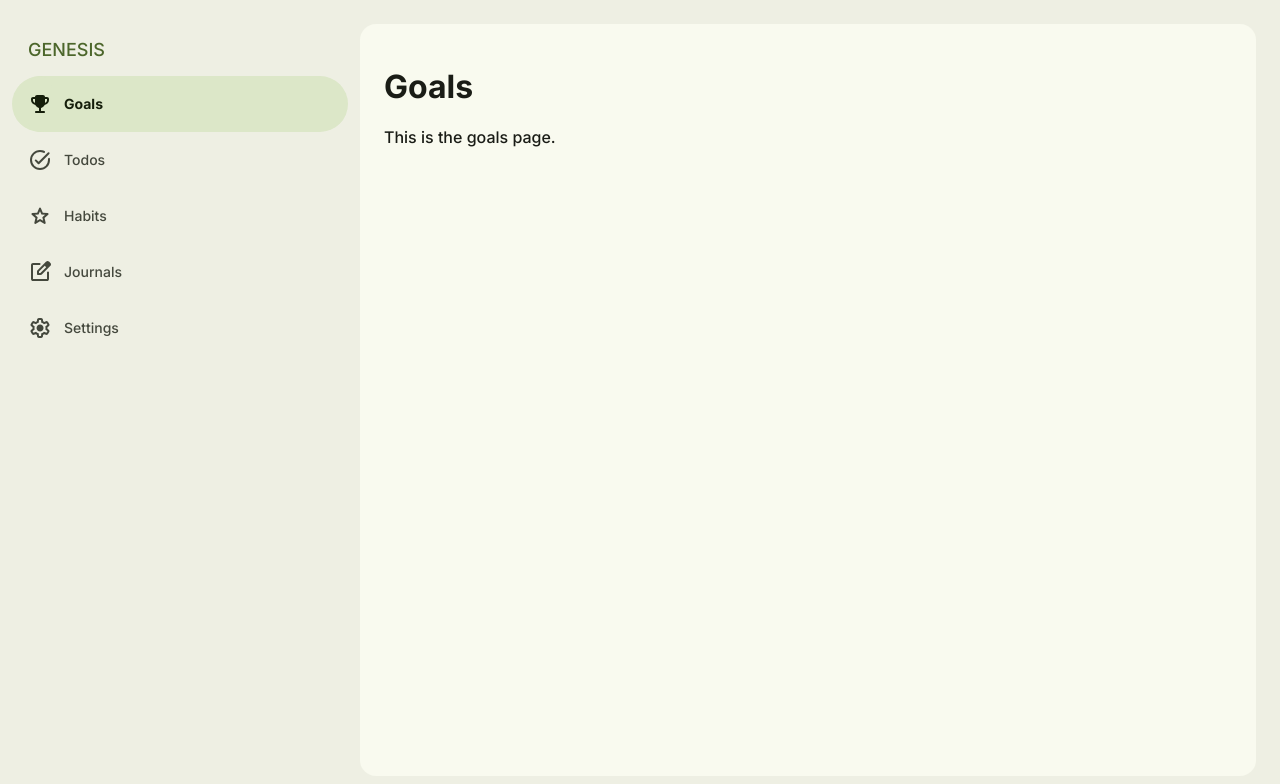
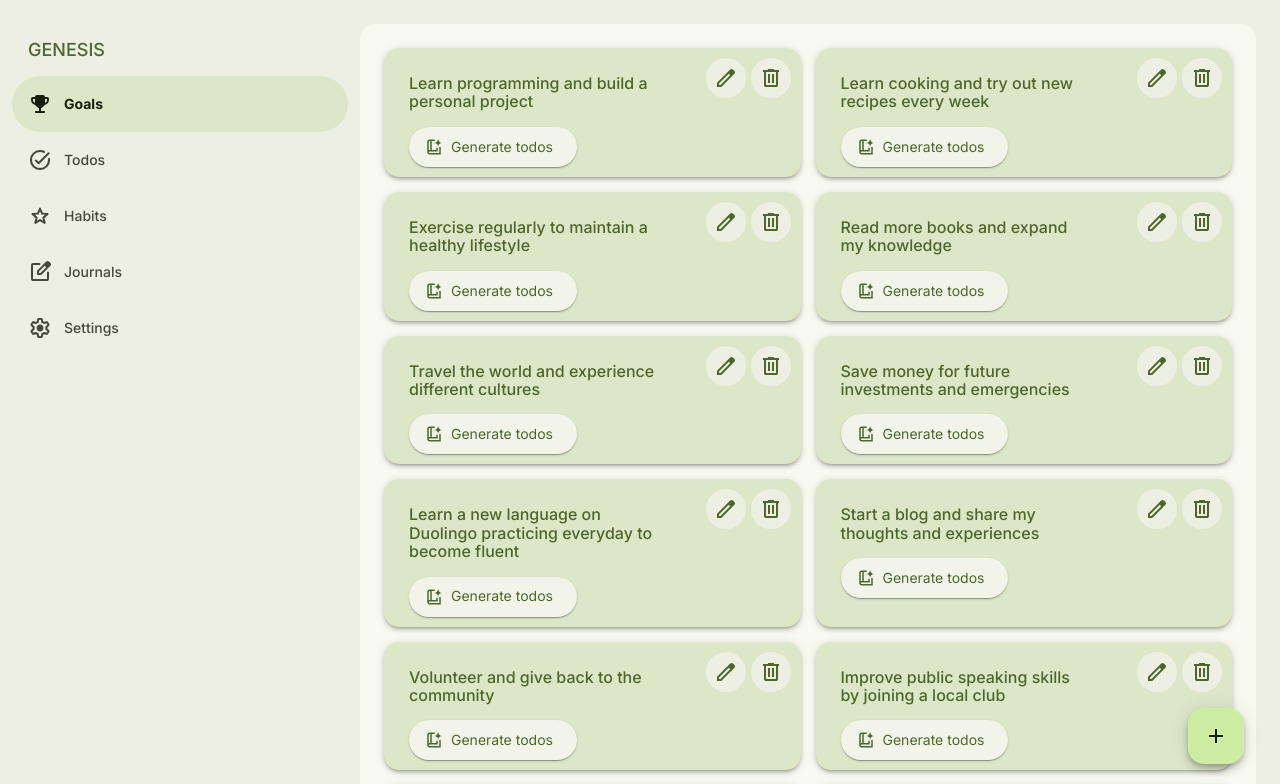
Before and after one commit to shravzzv/Genesis-precursor-client, a React (Vite) app: page /goals in a window 1280 px wide. Shown: the top 784 px of the page. Built offline with nearby package versions, Linux system fonts and the light colour scheme.

Commit message:
feat: add Goal component and Goals page with goal management functionality

```diff
--- a/package.json
+++ b/package.json
@@ -11,6 +11,7 @@
   },
   "dependencies": {
     "normalize.css": "^8.0.1",
+    "prop-types": "^15.8.1",
     "react": "^18.3.1",
     "react-dom": "^18.3.1",
     "react-router-dom": "^7.1.1"
--- /dev/null
+++ b/src/components/Goal.jsx
@@ -0,0 +1,56 @@
+import '../styles/Goal.css'
+import PropTypes from 'prop-types'
+
+Goal.propTypes = {
+  name: PropTypes.string.isRequired,
+  id: PropTypes.number.isRequired,
+  showGenerateTodos: PropTypes.bool,
+  handleUpdate: PropTypes.func,
+  handleDelete: PropTypes.func,
+}
+
+export default function Goal({ name, id, showGenerateTodos, handleDelete }) {
+  return (
+    <article className='goal'>
+      <p className='name'>{name}</p>
+
+      {showGenerateTodos && (
+        <button className='elevated'>
+          <svg
+            xmlns='http://www.w3.org/2000/svg'
+            height='24px'
+            viewBox='0 -960 960 960'
+            width='24px'
+          >
+            <path d='M200-313q10-3 19.5-5t20.5-2h40v-480h-40q-17 0-28.5 11.5T200-760v447Zm40 233q-50 0-85-35t-35-85v-560q0-50 35-85t85-35h280v80H360v480h240v-120h80v200H240q-17 0-28.5 11.5T200-200q0 17 11.5 28.5T240-160h520v-320h80v400H240Zm-40-233v-487 487Zm500-167q0-92 64-156t156-64q-92 0-156-64t-64-156q0 92-64 156t-156 64q92 0 156 64t64 156Z' />
+          </svg>
+          <span>Generate todos</span>
+        </button>
+      )}
+
+      <div className='controls'>
+        <button className='icon'>
+          <svg
+            xmlns='http://www.w3.org/2000/svg'
+            height='24px'
+            viewBox='0 -960 960 960'
+            width='24px'
+          >
+            <path d='M200-200h57l391-391-57-57-391 391v57Zm-80 80v-170l528-527q12-11 26.5-17t30.5-6q16 0 31 6t26 18l55 56q12 11 17.5 26t5.5 30q0 16-5.5 30.5T817-647L290-120H120Zm640-584-56-56 56 56Zm-141 85-28-29 57 57-29-28Z' />
+          </svg>
+        </button>
+
+        <button className='icon' onClick={() => handleDelete(id)}>
+          <svg
+            xmlns='http://www.w3.org/2000/svg'
+            height='24px'
+            viewBox='0 -960 960 960'
+            width='24px'
+          >
+            <path d='M280-120q-33 0-56.5-23.5T200-200v-520h-40v-80h200v-40h240v40h200v80h-40v520q0 33-23.5 56.5T680-120H280Zm400-600H280v520h400v-520ZM360-280h80v-360h-80v360Zm160 0h80v-360h-80v360ZM280-720v520-520Z' />
+          </svg>
+        </button>
+      </div>
+    </article>
+  )
+}
--- a/src/pages/Goals.jsx
+++ b/src/pages/Goals.jsx
@@ -1,13 +1,125 @@
+import '../styles/Goals.css'
+import Goal from '../components/Goal'
 import Navbar from '../components/Navbar'
+import { useState } from 'react'
 
 export default function Goals() {
+  let id = 15
+  const data = [
+    { name: 'Learn programming and build a personal project', id: 1 },
+    { name: 'Learn cooking and try out new recipes every week', id: 2 },
+    { name: 'Exercise regularly to maintain a healthy lifestyle', id: 3 },
+    { name: 'Read more books and expand my knowledge', id: 4 },
+    { name: 'Travel the world and experience different cultures', id: 5 },
+    { name: 'Save money for future investments and emergencies', id: 6 },
+    {
+      name: 'Learn a new language on Duolingo practicing everyday to become fluent',
+      id: 7,
+    },
+    { name: 'Start a blog and share my thoughts and experiences', id: 8 },
+    { name: 'Volunteer and give back to the community', id: 9 },
+    { name: 'Improve public speaking skills by joining a local club', id: 10 },
+    { name: 'Take a photography course and improve my skills', id: 11 },
+    { name: 'Meditate daily to improve mental health', id: 12 },
+    { name: 'Learn to play a musical instrument', id: 13 },
+    { name: 'Create a personal website to showcase my portfolio', id: 14 },
+  ]
+
+  const [isCreateFormOpen, setIsCreateFormOpen] = useState(false)
+  const [goals, setGoals] = useState(data)
+  const [newGoalName, setNewGoalName] = useState('')
+
+  const handleDelete = (id) => {
+    setGoals(goals.filter((goal) => goal.id !== id))
+  }
+
+  const handleUpdate = (id, newName) => {
+    setGoals(
+      goals.map((goal) => (goal.id === id ? { ...goal, name: newName } : goal))
+    )
+  }
+
+  const handleSubmit = (e) => {
+    e.preventDefault()
+    goals.push({ name: newGoalName, id: id++ })
+    setNewGoalName('')
+    setIsCreateFormOpen(false)
+  }
+
   return (
     <>
       <Navbar />
-      <main className='pane'>
-        <h1>Goals</h1>
-        <p>This is the goals page.</p>
+      <main className='pane goals'>
+        {goals.map((goal) => (
+          <Goal
+            key={goal.id}
+            id={goal.id}
+            name={goal.name}
+            showGenerateTodos
+            handleUpdate={handleUpdate}
+            handleDelete={handleDelete}
+          />
+        ))}
+        <button
+          className='addGoal fab'
+          onClick={() => setIsCreateFormOpen(true)}
+        >
+          <svg
+            xmlns='http://www.w3.org/2000/svg'
+            height='24px'
+            viewBox='0 -960 960 960'
+            width='24px'
+          >
+            <path d='M440-440H200v-80h240v-240h80v240h240v80H520v240h-80v-240Z' />
+          </svg>
+        </button>
+
+        <dialog open={isCreateFormOpen}>
+          <svg
+            xmlns='http://www.w3.org/2000/svg'
+            height='24px'
+            viewBox='0 -960 960 960'
+            width='24px'
+            className='icon'
+          >
+            <path d='M280-120v-80h160v-124q-49-11-87.5-41.5T296-442q-75-9-125.5-65.5T120-640v-40q0-33 23.5-56.5T200-760h80v-80h400v80h80q33 0 56.5 23.5T840-680v40q0 76-50.5 132.5T664-442q-18 46-56.5 76.5T520-324v124h160v80H280Zm0-408v-152h-80v40q0 38 22 68.5t58 43.5Zm200 128q50 0 85-35t35-85v-240H360v240q0 50 35 85t85 35Zm200-128q36-13 58-43.5t22-68.5v-40h-80v152Zm-200-52Z' />
+          </svg>
+
+          <div className='headline'>Create a goal</div>
+
+          <form onSubmit={handleSubmit}>
+            <div className='formControl'>
+              <label htmlFor='name'>Name:</label>
+              <input
+                type='text'
+                name='name'
+                id='name'
+                required
+                placeholder='a smart goal'
+                value={newGoalName}
+                onChange={(e) => setNewGoalName(e.target.value)}
+              />
+            </div>
+
+            <div className='actions'>
+              <button
+                className='text'
+                type='button'
+                onClick={() => setIsCreateFormOpen(false)}
+              >
+                Cancel
+              </button>
+              <button type='submit' className='filled'>
+                Create
+              </button>
+            </div>
+          </form>
+        </dialog>
       </main>
     </>
   )
 }
+
+// todo: implement the addGoal functionality
+// todo: implment the generateTodos functionality
+// todo: implement the updateGoal functionality
--- /dev/null
+++ b/src/styles/Goal.css
@@ -0,0 +1,46 @@
+.goal {
+  background-color: var(--secondary-container);
+  padding: 10px 25px;
+  border-radius: 15px;
+  box-shadow: var(--elevation-level-2);
+  position: relative;
+
+  .name {
+    color: var(--primary);
+    max-width: 250px;
+  }
+
+  .controls {
+    position: absolute;
+    top: 10px;
+    right: 10px;
+    display: flex;
+    align-items: center;
+    justify-content: center;
+    gap: 5px;
+  }
+}
+
+@media (max-width: 599px) {
+  .goal {
+    .name {
+      max-width: 220px;
+    }
+  }
+}
+
+@media (min-width: 600px) and (max-width: 839px) {
+  .goal {
+    .name {
+      max-width: 200px;
+    }
+  }
+}
+
+@media (min-width: 840px) {
+  .goal {
+    .name {
+      max-width: 250px;
+    }
+  }
+}
--- /dev/null
+++ b/src/styles/Goals.css
@@ -0,0 +1,55 @@
+.goals {
+  position: relative;
+  display: grid;
+  grid-template-columns: repeat(auto-fill, minmax(300px, 1fr));
+  grid-gap: 15px;
+  padding-bottom: 100px !important;
+
+  .addGoal {
+    position: fixed;
+    padding: 16px;
+    display: flex;
+    align-items: center;
+    justify-content: center;
+  }
+
+  dialog {
+    form {
+      background-color: inherit;
+      box-shadow: none;
+      padding: 10px;
+      margin: 0;
+
+      .formControl {
+        label {
+          margin-bottom: 10px;
+        }
+      }
+    }
+  }
+}
+
+@media (max-width: 599px) {
+  .goals {
+    .addGoal {
+      bottom: 80px;
+      right: 0;
+    }
+  }
+}
+
+@media (min-width: 600px) and (max-width: 839px) {
+  .goals {
+    .addGoal {
+      bottom: 20px;
+      right: 20px;
+    }
+  }
+}
+
+@media (min-width: 840px) {
+  .addGoal {
+    bottom: 20px;
+    right: 20px;
+  }
+}
--- a/src/styles/animations.css
+++ b/src/styles/animations.css
@@ -34,3 +34,20 @@
     opacity: 1;
   }
 }
+
+@keyframes fadeIn {
+  0% {
+    opacity: 0;
+  }
+  100% {
+    opacity: 1;
+  }
+}
+@-webkit-keyframes fadeIn {
+  0% {
+    opacity: 0;
+  }
+  100% {
+    opacity: 1;
+  }
+}
--- a/src/styles/components.css
+++ b/src/styles/components.css
@@ -457,7 +457,7 @@ button {
 dialog[open] {
   min-width: 280px;
   max-width: 560px;
-  padding: 24px;
+  padding: 20px;
   border-radius: var(--shape-corner-extra-large);
   background-color: var(--surface-container-high);
   box-shadow: var(--elevation-level-3);
@@ -507,30 +507,24 @@ dialog[open] {
 
   &::backdrop {
     backdrop-filter: blur(15px);
-    animation: fadeIn 500ms ease-in-out;
+    animation: fade-in 500ms ease-in-out;
   }
 }
 
 html:has(dialog[open]) {
   *:not(dialog, dialog *) {
     pointer-events: none;
+    backdrop-filter: none;
   }
 
   dialog {
     pointer-events: all;
-  }
-
-  body {
-    /* When the modal is shown, we want a fixed body to prevent bg scrolling. */
-    position: fixed;
-    overflow: hidden;
   }
 }
 
 form {
   display: flex;
   flex-direction: column;
-  /* align-items: center; */
   justify-content: stretch;
   gap: 10px;
   background-color: var(--surface-container-lowest);
```
Also changed, not shown: 1 other file (tests, documents, lock files or other folders).
